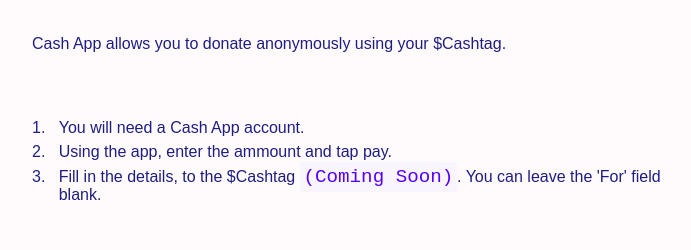
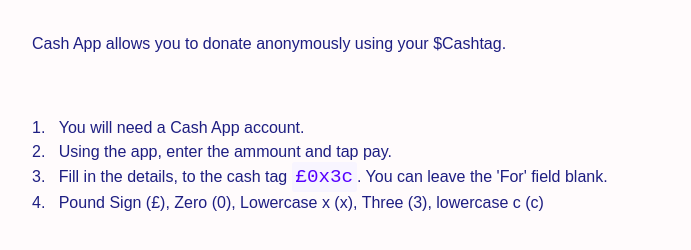
Before and after one commit to JayM0nte/jaym0nte.github.io, a plain HTML site: page howto-cashapp.html in a window 1280 px wide. Shown: the part 112-362 px from the top of the page, without its empty margins (68-759 px from the left). Drawn offline with Linux system fonts and the light colour scheme; a web font is replaced by a local one.

Commit message:
Update howto-cashapp.html

```diff
--- a/howto-cashapp.html
+++ b/howto-cashapp.html
@@ -14,7 +14,8 @@
     <ol>
         <li>You will need a Cash App account.</li>
         <li>Using the app, enter the ammount and tap pay.</li>
-        <li>Fill in the details, to the $Cashtag <code>(Coming Soon)</code>. You can leave the 'For' field blank.</li>
+        <li>Fill in the details, to the cash tag <code>£0x3c</code>. You can leave the 'For' field blank.</li>
+        <li>Pound Sign (£), Zero (0), Lowercase x (x), Three (3), lowercase c (c) </li>
     </ol>
 </body>
 
```
